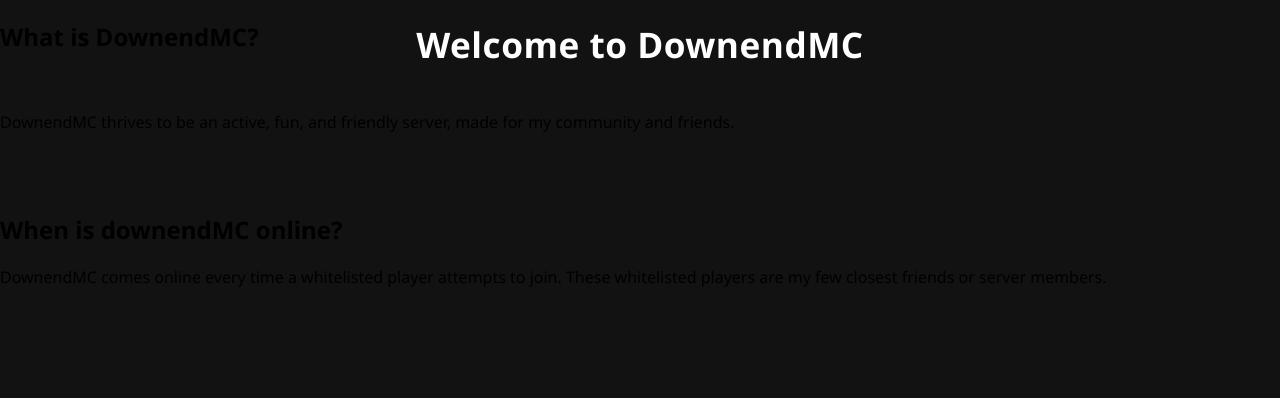
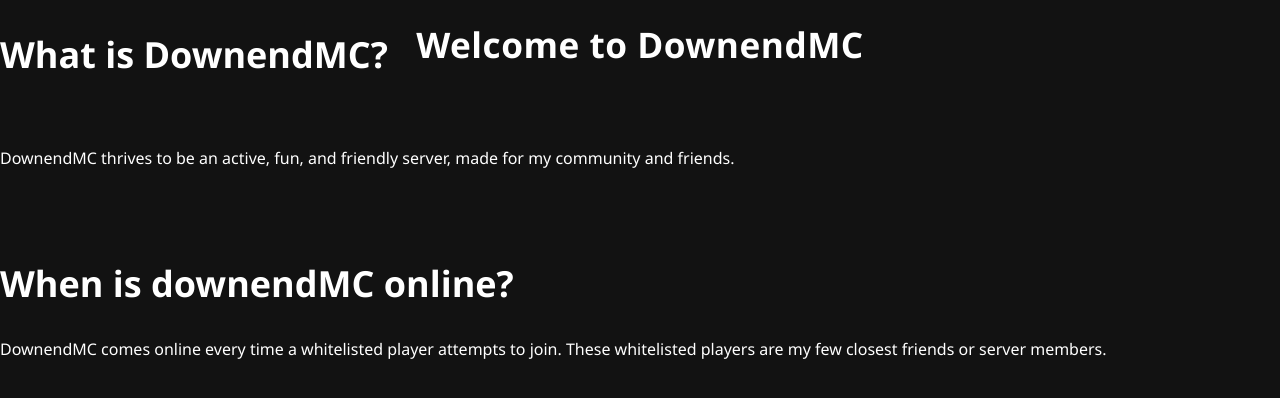
Before and after one commit to sirhoob/downendmc.com, a plain HTML site: page index.html in a window 1280 px wide. Drawn offline with Linux system fonts and the light colour scheme.

Commit message:
Update index.html

```diff
--- a/index.html
+++ b/index.html
@@ -12,6 +12,15 @@
       font-family: "Segoe UI", Roboto, Inter, Arial, sans-serif;
       margin: 0;
       background-color: #121212; /* so white text is visible */
+      color: #ffffff;
+
+    }
+
+    .question-headings {
+      font-family: "Segoe UI", Roboto, Inter, Arial, sans-serif;
+      font-size: 1.5rem;
+      margin: 0;
+      color: #ffffff;
     }
 
     .top-title {
@@ -41,12 +50,16 @@
   <div class="top-title">
     <h1>Welcome to DownendMC</h1>
   </div>
-  <h2> What is DownendMC?</h2>
+  <div class="question-headings">
+    <h2> What is DownendMC?</h2>
+  </div>
   <br>
   <p> DownendMC thrives to be an active, fun, and friendly server, made for my community and friends.</p>
   <br>
   <br>
-  <h2> When is downendMC online?</h2>
+  <div class="question-headings">
+    <h2> When is downendMC online?</h2>
+  </div>
   <p> DownendMC comes online every time a whitelisted player attempts to join. These whitelisted players are my few closest friends or server members.</p>
 </body>
 </html>
```
